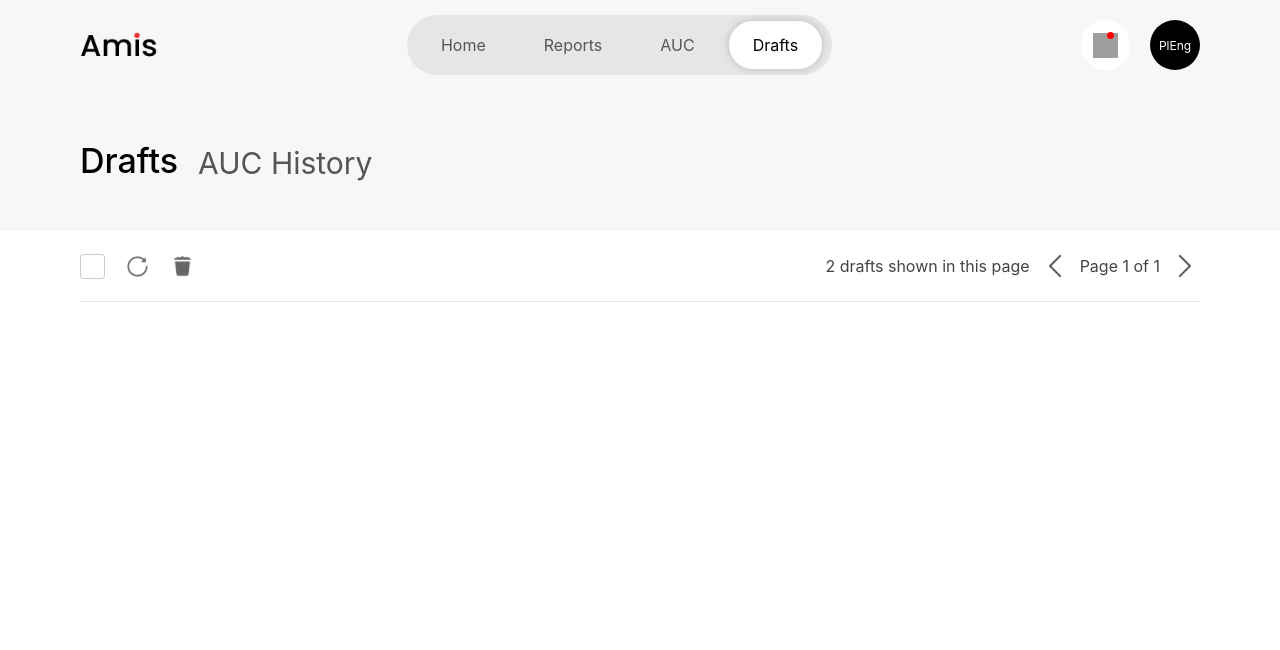
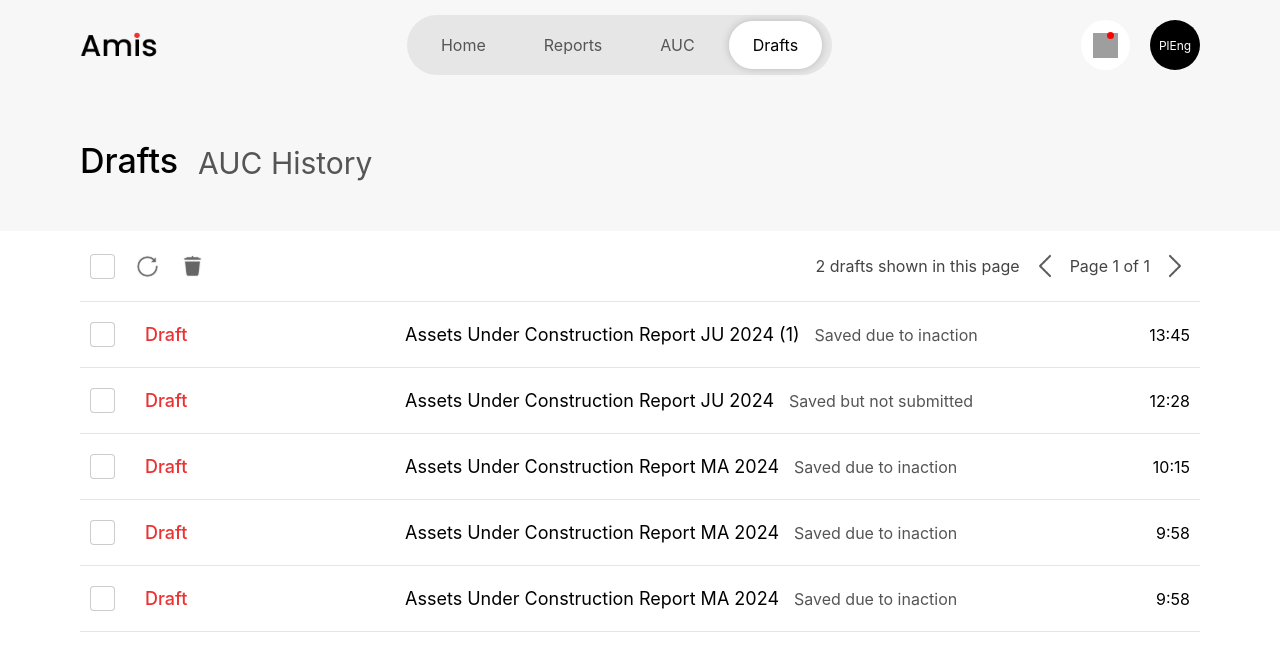
Before and after one commit to AMISTheProject/AMIS, a React (Create React App) app: page /drafts in a window 1280 px wide. Shown: the top 650 px of the page. Built offline with nearby package versions, Linux system fonts and the light colour scheme; grey boxes are pictures that could not be loaded.

Commit message:
Add ListRowItem component for the Drafts screen list and finalize the UI of the Drafts screen

```diff
--- a/src/assets/style/styles.css
+++ b/src/assets/style/styles.css
@@ -586,7 +586,7 @@
 }
 
 .drafts-header {
-    padding: 20px 0;
+    padding: 20px 10px;
     border-bottom: 1px solid rgba(0, 0, 0, 0.1);
     display: flex;
     flex-direction: row;
@@ -665,3 +665,41 @@
     border-width: 0 2px 2px 0;
     transform: rotate(45deg);
 }
+
+.list-row-item {
+    display: flex;
+    flex-direction: row;
+    padding: 20px 10px;
+    align-items: center;
+    border-bottom: 1px solid rgba(0, 0, 0, 0.1);
+}
+
+.list-row-item > .custom-checkbox {
+    width: 5%;
+}
+
+.list-row-item-draft {
+    width: 10%;
+    font-weight: 500;
+    font-size: 18px;
+    color: #EB3131;
+}
+
+.list-row-item-title {
+    width: 80%;
+    padding-left: 150px;
+    font-size: 18px;
+}
+
+.list-row-item-reason {
+    color: #555;
+    margin-left: 15px;
+    font-size: 16px;
+}
+
+.list-row-item-time {
+    width: 5%;
+    display: flex;
+    flex-direction: row;
+    justify-content: flex-end;
+}
--- /dev/null
+++ b/src/components/ListRowItem.js
@@ -0,0 +1,21 @@
+import '../assets/style/styles.css';
+import { Checkbox } from './Checkbox';
+import React, { useState } from 'react';
+
+export const ListRowItem = ({title, reason, time}) => {
+    const [isChecked, setIsChecked] = useState(false);
+
+    return (
+        <div className='list-row-item'>
+            <Checkbox value={isChecked} onChange={setIsChecked} />
+            <span className='list-row-item-draft'>Draft</span>
+            <span className='list-row-item-title'>
+                {title}
+                <span className='list-row-item-reason'>
+                    {reason}
+                </span>
+            </span>
+            <span className='list-row-item-time'>{time}</span>
+        </div>
+    );
+};
--- a/src/screens/Drafts.js
+++ b/src/screens/Drafts.js
@@ -3,6 +3,7 @@ import refreshIcon from '../assets/images/refresh-icon.svg';
 import binIcon from '../assets/images/bin-icon.svg';
 import arrow from '../assets/images/left-arrow-icon.png';
 import { Checkbox } from '../components/Checkbox';
+import { ListRowItem } from '../components/ListRowItem';
 import React, { useState } from 'react';
 
 export const Drafts = () => {
@@ -26,7 +27,11 @@ export const Drafts = () => {
             </div>
 
             <div className='drafts-content'>
-
+                <ListRowItem title='Assets Under Construction Report JU 2024 (1)' reason='Saved due to inaction' time='13:45'/>
+                <ListRowItem title='Assets Under Construction Report JU 2024' reason='Saved but not submitted' time='12:28'/>
+                <ListRowItem title='Assets Under Construction Report MA 2024' reason='Saved due to inaction' time='10:15'/>
+                <ListRowItem title='Assets Under Construction Report MA 2024' reason='Saved due to inaction' time='9:58'/>
+                <ListRowItem title='Assets Under Construction Report MA 2024' reason='Saved due to inaction' time='9:58'/>
             </div>
         </div>
     );
```
Lines whose indentation alone changed are shown as unchanged.
